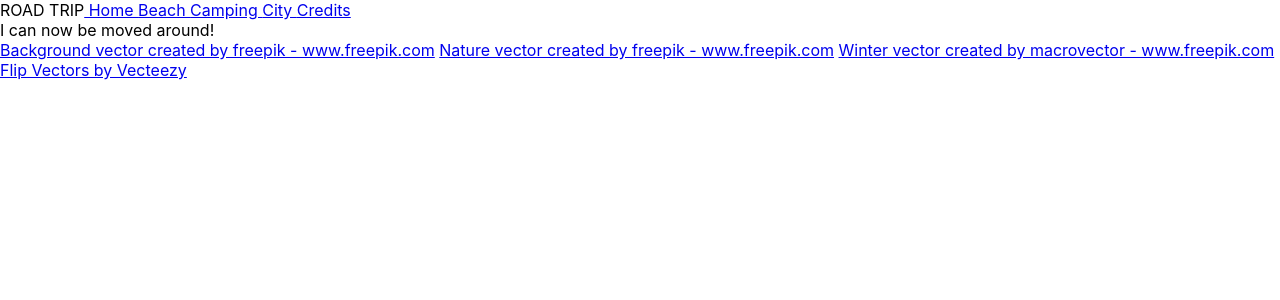
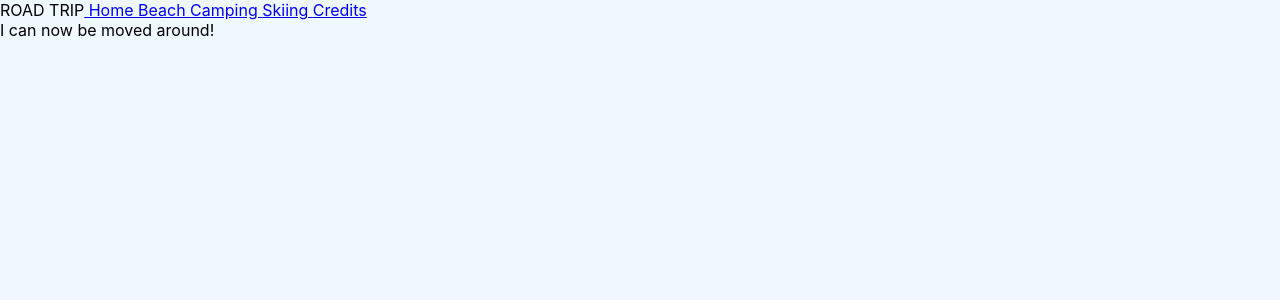
Before and after one commit to appletom/RoadTrip, a React (Create React App) app: page / in a window 1280 px wide. Shown: the top 300 px of the page. Built offline with nearby package versions, Linux system fonts and the light colour scheme.

Commit message:
add component template to each destination

```diff
--- a/public/index.html
+++ b/public/index.html
@@ -41,28 +41,11 @@
     -->
 
 
-    <!--- Credits Page -->
-    <div className="container">
-    <div className="credits">
-      <!--- wallpaper themes-->
-      <a href="https://www.freepik.com/vectors/background">Background vector created by freepik - www.freepik.com</a>
-      <a href='https://www.freepik.com/vectors/nature'>Nature vector created by freepik - www.freepik.com</a>
-      <a href='https://www.freepik.com/vectors/winter'>Winter vector created by macrovector - www.freepik.com</a>
-
-      <!--- items to choose from-->
-      <!--- beach -->
-      <a href="https://www.vecteezy.com/free-vector/flip">Flip Vectors by Vecteezy</a>
-
 
       <!--- camping  -->
 
 
       <!--- skiing -->
-
-
-
-    </div>
-    </div>
 
     <footer>
 
--- a/src/App.js
+++ b/src/App.js
@@ -2,10 +2,9 @@ import { Link, Route, Switch } from 'react-router-dom';
 
 import Beach from './components/Beach';
 import Camping from './components/Camping';
-import City from './components/City';
+import Home from './components/Home';
+import Skiing from './components/Skiing';
 import Credits from './components/Credits';
-import Home from './components/Home';
-
 
 import Draggable from 'react-draggable';
 
@@ -17,12 +16,11 @@ const App = () => {
   <header>
     ROAD TRIP
 
-    <Link to="./components/Home"> Home </Link>
-    <Link to="./components/Beach"> Beach </Link>
-    <Link to="./components/Camping"> Camping </Link>
-    <Link to="./components/City"> City </Link>
-    <Link to="./components/Credits"> Credits </Link>
-
+    <Link to="/components/Home"> Home </Link>
+    <Link to="/components/Beach"> Beach </Link>
+    <Link to="/components/Camping"> Camping </Link>
+    <Link to="/components/Skiing"> Skiing </Link>
+    <Link to="/components/Credits"> Credits </Link>
 
     <Draggable>
       <div>I can now be moved around!</div>
--- a/src/components/Credits.js
+++ b/src/components/Credits.js
@@ -2,7 +2,22 @@ import React from 'react';
 
 const Credits = () => {
     return (
-        console.log('credits page')
+    <div>
+
+
+    <div className="container">
+    <div className="credits">
+
+      <a href="https://www.freepik.com/vectors/background">Background vector created by freepik - www.freepik.com</a>
+      <a href='https://www.freepik.com/vectors/nature'>Nature vector created by freepik - www.freepik.com</a>
+      <a href='https://www.freepik.com/vectors/winter'>Winter vector created by macrovector - www.freepik.com</a>
+
+      <a href="https://www.vecteezy.com/free-vector/flip">Flip Vectors by Vecteezy</a>
+
+
+    </div>
+    </div>
+    </div>
     )
 }
 
--- a/src/components/Home.js
+++ b/src/components/Home.js
@@ -1,8 +1,9 @@
 import React from 'react';
+//import map from './public/images/landing/map.jpg';
 
 const Home = () => {
     return (
-        console.log('Home page')
+        <img src={'./public/images/landing/map.jpg'} alt="Landing Page" />
     )
 }
 
--- /dev/null
+++ b/src/components/Skiing.js
@@ -0,0 +1,10 @@
+import React from 'react';
+
+const Skiing = () => {
+    return (
+        console.log('Skiing page')
+    )
+}
+
+
+export default Skiing
--- a/src/components/beach.js
+++ b/src/components/beach.js
@@ -1,4 +1,5 @@
 import React from 'react';
+
 
 const Beach = () => {
     return (
--- a/src/index.css
+++ b/src/index.css
@@ -1,3 +1,7 @@
+html {
+  height: 100%;
+}
+
 body {
   margin: 0;
   font-family: -apple-system, BlinkMacSystemFont, 'Segoe UI', 'Roboto', 'Oxygen',
@@ -5,6 +9,8 @@ body {
     sans-serif;
   -webkit-font-smoothing: antialiased;
   -moz-osx-font-smoothing: grayscale;
+  min-height: 100%;
+  background-color: aliceblue;
 }
 
 code {
@@ -30,11 +36,6 @@ code {
 
 /* Credits Page */
 .credits {
+    justify-content: center;
 
-    min-height: 70%;
-    min-height: -webkit-calc(100% - 186px);
-    min-height: -moz-calc(100% - 186px);
-    min-height: calc(100% - 186px);
-    display: flex;
-    flex-direction: column;
 }
```
Also changed, not shown: src/components/city.js (deleted, +0 -10 lines), 1 other file (tests, documents, lock files or other folders).
